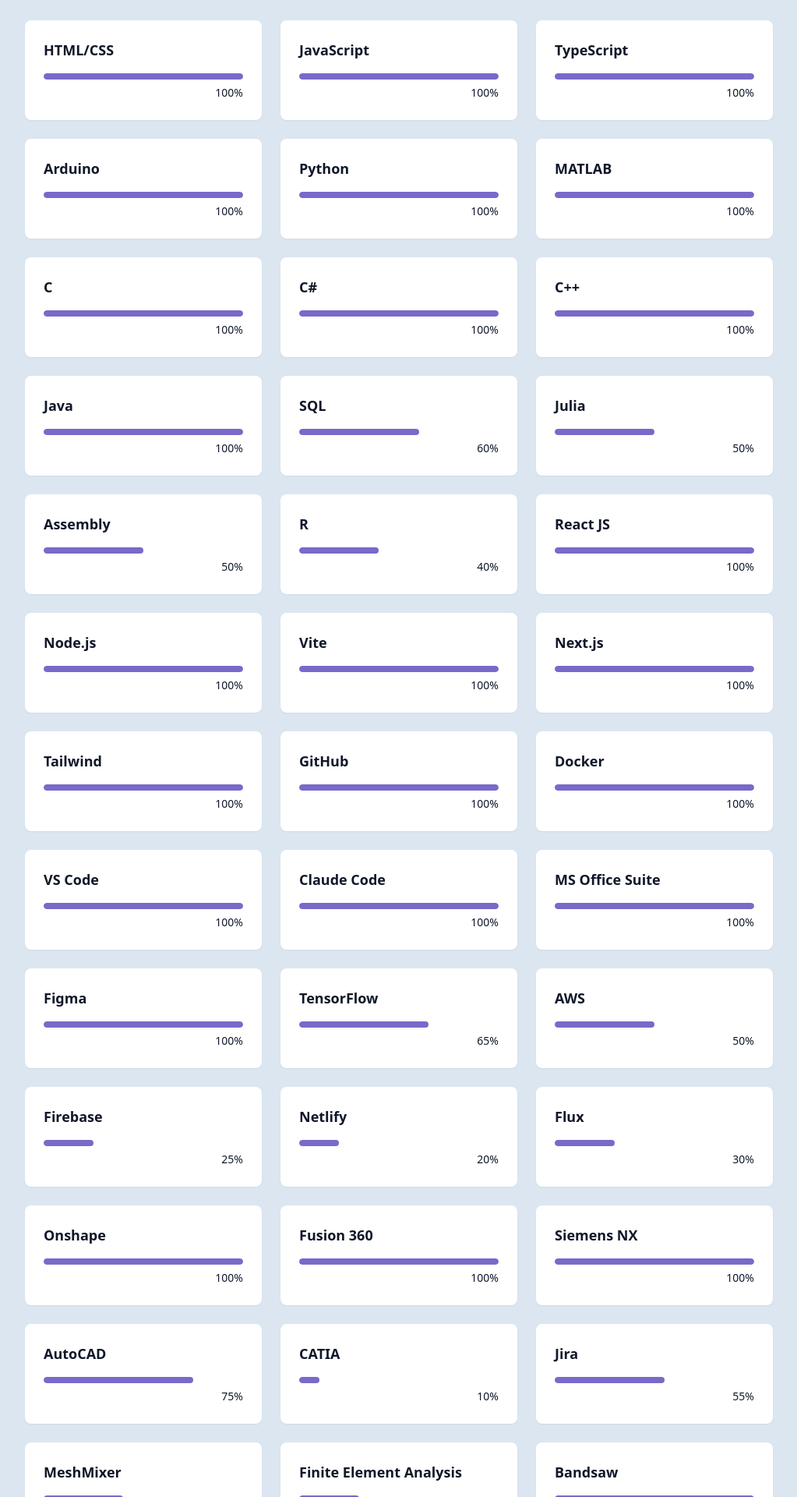
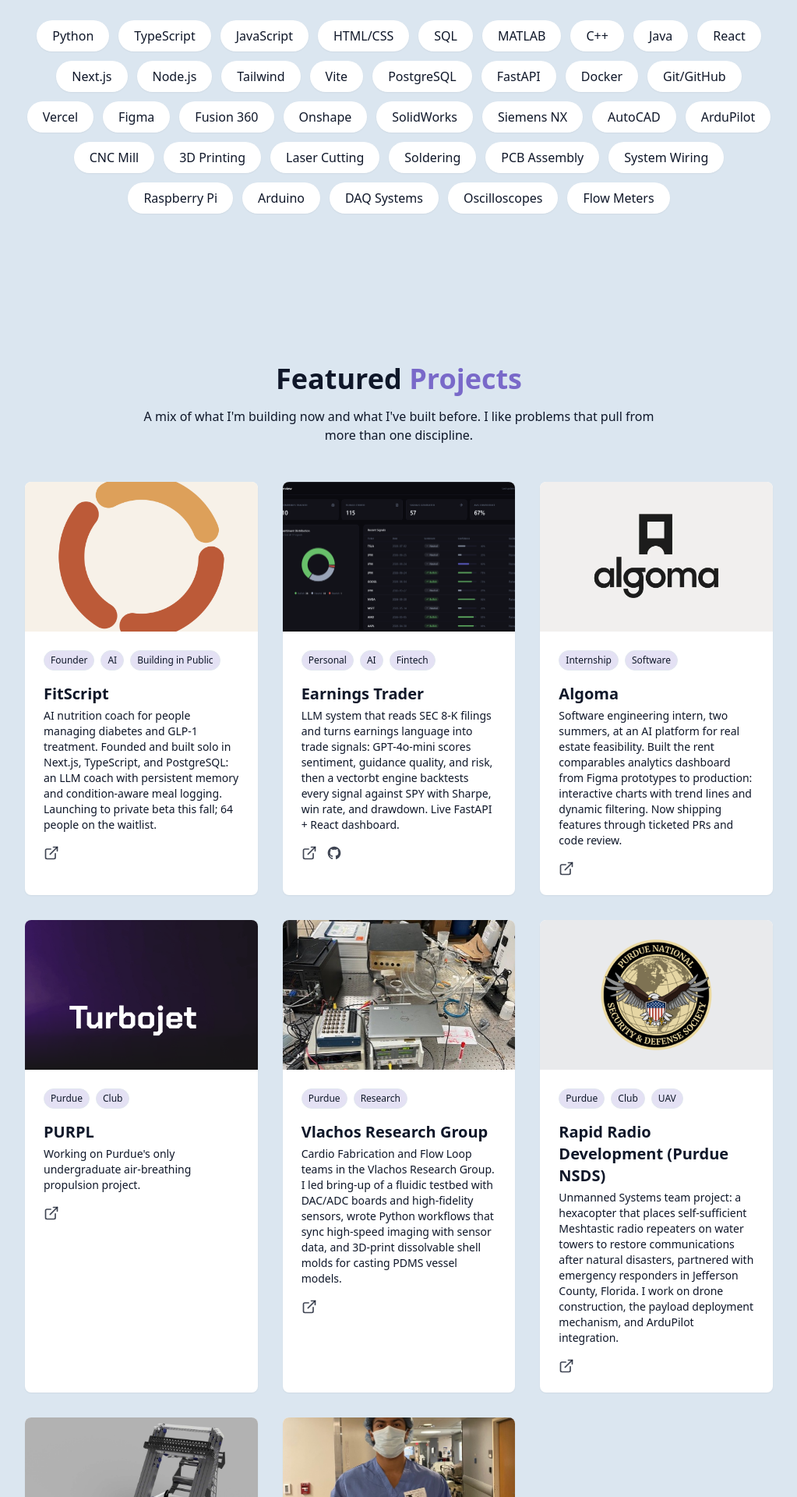
Before and after one commit to Sebacaraballo/Beautiful_Portfolio, a React (Vite) app: page / in a window 1280 px wide. Shown: the part 2560-4480 px from the top of the page at 78% size, without its empty margins (128-1151 px from the left). Built offline with nearby package versions, Linux system fonts and the light colour scheme.

Commit message:
content: rework Skills into curated chips without percentage ratings
Co-Authored-By: Claude Fable 5 <noreply@anthropic.com>

```diff
--- a/src/components/SkillsSection.jsx
+++ b/src/components/SkillsSection.jsx
@@ -4,63 +4,46 @@ import { cn } from "../lib/utils";
 
 const skills = [
   // Languages
-  { name: "HTML/CSS", level: 100, category: "languages" },
-  { name: "JavaScript", level: 100, category: "languages" },
-  { name: "TypeScript", level: 100, category: "languages" },
-  { name: "Arduino", level: 100, category: "languages" },
-  { name: "Python", level: 100, category: "languages" },
-  { name: "MATLAB", level: 100, category: "languages" },
-  { name: "C", level: 100, category: "languages" },
-  { name: "C#", level: 100, category: "languages" },
-  { name: "C++", level: 100, category: "languages" },
-  { name: "Java", level: 100, category: "languages" },
-  { name: "SQL", level: 60, category: "languages" },
-  { name: "Julia", level: 50, category: "languages" },
-  { name: "Assembly", level: 50, category: "languages" },
-  { name: "R", level: 40, category: "languages" },
+  { name: "Python", category: "languages" },
+  { name: "TypeScript", category: "languages" },
+  { name: "JavaScript", category: "languages" },
+  { name: "HTML/CSS", category: "languages" },
+  { name: "SQL", category: "languages" },
+  { name: "MATLAB", category: "languages" },
+  { name: "C++", category: "languages" },
+  { name: "Java", category: "languages" },
 
   // Technologies
-  { name: "React JS", level: 100, category: "technologies" },
-  { name: "Node.js", level: 100, category: "technologies" },
-  { name: "Vite", level: 100, category: "technologies" },
-  { name: "Next.js", level: 100, category: "technologies" },
-  { name: "Tailwind", level: 100, category: "technologies" },
-  { name: "GitHub", level: 100, category: "technologies" },
-  { name: "Docker", level: 100, category: "technologies" },
-  { name: "VS Code", level: 100, category: "technologies" },
-  { name: "Claude Code", level: 100, category: "technologies" },
-  { name: "MS Office Suite", level: 100, category: "technologies" },
-  { name: "Figma", level: 100, category: "technologies" },
-  { name: "TensorFlow", level: 65, category: "technologies" },
-  { name: "AWS", level: 50, category: "technologies" },
-  { name: "Firebase", level: 25, category: "technologies" },
-  { name: "Netlify", level: 20, category: "technologies" },
-  { name: "Flux", level: 30, category: "technologies" },
-  { name: "Onshape", level: 100, category: "technologies" },
-  { name: "Fusion 360", level: 100, category: "technologies" },
-  { name: "Siemens NX", level: 100, category: "technologies" },
-  { name: "AutoCAD", level: 75, category: "technologies" },
-  { name: "CATIA", level: 10, category: "technologies" },
-  { name: "Jira", level: 55, category: "technologies" },
-  { name: "MeshMixer", level: 40, category: "technologies" },
-  { name: "Finite Element Analysis", level: 30, category: "technologies" },
+  { name: "React", category: "technologies" },
+  { name: "Next.js", category: "technologies" },
+  { name: "Node.js", category: "technologies" },
+  { name: "Tailwind", category: "technologies" },
+  { name: "Vite", category: "technologies" },
+  { name: "PostgreSQL", category: "technologies" },
+  { name: "FastAPI", category: "technologies" },
+  { name: "Docker", category: "technologies" },
+  { name: "Git/GitHub", category: "technologies" },
+  { name: "Vercel", category: "technologies" },
+  { name: "Figma", category: "technologies" },
+  { name: "Fusion 360", category: "technologies" },
+  { name: "Onshape", category: "technologies" },
+  { name: "SolidWorks", category: "technologies" },
+  { name: "Siemens NX", category: "technologies" },
+  { name: "AutoCAD", category: "technologies" },
+  { name: "ArduPilot", category: "technologies" },
 
   // Equipment
-  { name: "Bandsaw", level: 100, category: "equipment" },
-  { name: "CNC Mill", level: 100, category: "equipment" },
-  { name: "Drill Press", level: 100, category: "equipment" },
-  { name: "Solder", level: 100, category: "equipment" },
-  { name: "Calipers", level: 100, category: "equipment" },
-  { name: "Micrometers", level: 100, category: "equipment" },
-  { name: "Raspberry Pi", level: 100, category: "equipment" },
-  { name: "DAQ Systems", level: 100, category: "equipment" },
-  { name: "Digital Multimeters", level: 100, category: "equipment" },
-  { name: "Oscilloscopes", level: 100, category: "equipment" },
-  { name: "3D Printing", level: 100, category: "equipment" },
-  { name: "Laser Cutting", level: 100, category: "equipment" },
-  { name: "Flow Meters", level: 100, category: "equipment" },
-  { name: "PCB Assembly", level: 100, category: "equipment" },
-  { name: "System Wiring", level: 100, category: "equipment" },
+  { name: "CNC Mill", category: "equipment" },
+  { name: "3D Printing", category: "equipment" },
+  { name: "Laser Cutting", category: "equipment" },
+  { name: "Soldering", category: "equipment" },
+  { name: "PCB Assembly", category: "equipment" },
+  { name: "System Wiring", category: "equipment" },
+  { name: "Raspberry Pi", category: "equipment" },
+  { name: "Arduino", category: "equipment" },
+  { name: "DAQ Systems", category: "equipment" },
+  { name: "Oscilloscopes", category: "equipment" },
+  { name: "Flow Meters", category: "equipment" },
 ];
 
 const categories = ["all", "languages", "technologies", "equipment"];
@@ -119,27 +102,13 @@ export const SkillsSection = () => {
                 )}
 
                 {activeCategory !== null && (
-                <div className="grid grid-cols-1 sm:grid-cols-2 lg:grid-cols-3 gap-6">
+                <div className="flex flex-wrap justify-center gap-3">
                     {filteredSkills.map((skill, key) => (
                         <div
                             key={key}
-                            className="bg-card p-6 rounded-lg shadow-xs card-hover"
+                            className="bg-card px-5 py-2 rounded-full shadow-xs card-hover"
                         >
-                            <div className="text-l mb-4">
-                                <h3 className="font-semibold text-lg">
-                                    {skill.name}
-                                </h3>
-                            </div>
-                            <div className="w-full bg-secondary/50 h-2 rounded-full overflow-hidden">
-                                <div
-                                    className="bg-primary h-2 rounded-full origin-left animate-[grow_1.5s_ease-out"
-                                    style={{width : skill.level + "%"}}
-                                />
-                            </div>
-
-                            <div className="text-right mt-1">
-                                <span className="text-sm text-muted-foreground">{skill.level}%</span>
-                            </div>
+                            <span className="font-medium">{skill.name}</span>
                         </div>
                     ))}
                 </div>
```
